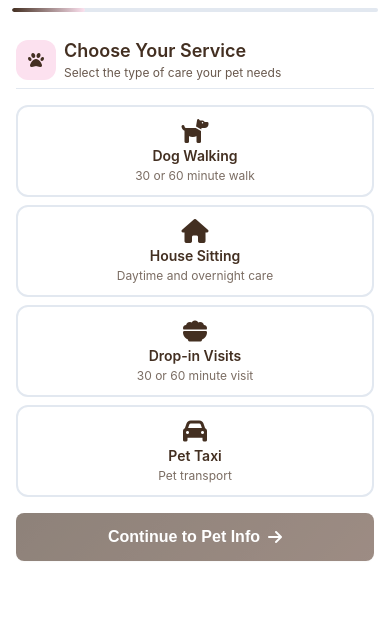
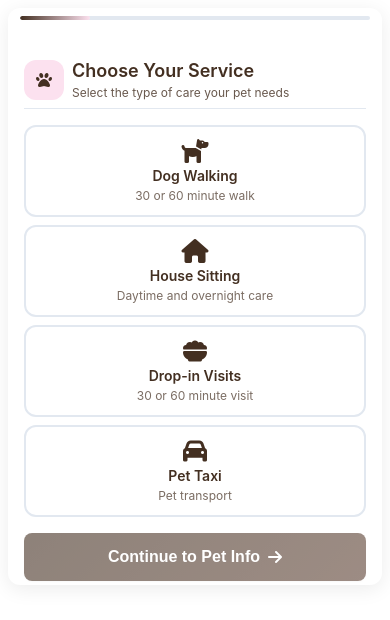
Before and after one commit to blackhawk123440/Booking-form-, a plain HTML site: page index.html in a window 390 px wide. Drawn offline with Linux system fonts and the light colour scheme.

Commit message:
Add files via upload

```diff
--- a/index.html
+++ b/index.html
@@ -86,6 +86,9 @@
       max-width: 100%;
       margin: 0 auto;
       background: transparent;
+      height: auto;
+      min-height: auto;
+      overflow: visible;
     }
 
     /* Prevent Webflow style conflicts */
@@ -114,6 +117,18 @@
       -webkit-font-smoothing: antialiased;
       -moz-osx-font-smoothing: grayscale;
       text-rendering: optimizeLegibility;
+    }
+
+    /* Webflow height integration */
+    .booking-form {
+      transition: height 0.3s ease, min-height 0.3s ease, transform 0.3s ease;
+      will-change: height, min-height, transform;
+    }
+
+    /* Ensure proper Webflow containment */
+    .booking-form * {
+      max-width: 100%;
+      box-sizing: border-box;
     }
 
     /* Prevent Webflow animations from interfering */
@@ -149,15 +164,23 @@
       z-index: 10;
       isolation: isolate;
       contain: layout style paint;
-      transition: all var(--transition-slow);
-      will-change: transform;
+      transition: all var(--transition-slow), height var(--transition-slow);
+      will-change: transform, height;
       backface-visibility: hidden;
-      min-height: 0;
+      min-height: auto;
+      height: auto;
       flex-shrink: 0;
+      display: flex;
+      flex-direction: column;
     }
 
     .booking-content {
       padding: var(--space-md);
+      flex: 1;
+      display: flex;
+      flex-direction: column;
+      min-height: 0;
+      overflow: visible;
     }
 
     /* ===== PROGRESS INDICATOR ===== */
@@ -237,10 +260,16 @@
     .form-section {
       display: none;
       animation: fadeInUp 0.4s ease;
+      flex: 1;
+      min-height: 0;
+      overflow: visible;
     }
 
     .form-section.active {
-      display: block;
+      display: flex;
+      flex-direction: column;
+      flex: 1;
+      min-height: 0;
     }
 
     @keyframes fadeInUp {
@@ -1388,8 +1417,11 @@
         -webkit-transform: translateZ(0);
         -webkit-backface-visibility: hidden;
         backface-visibility: hidden;
-        will-change: transform;
+        will-change: transform, height, min-height;
         touch-action: manipulation;
+        transition: height 0.3s ease, min-height 0.3s ease, transform 0.3s ease;
+        height: auto;
+        min-height: auto;
       }
 
       .booking-content {
@@ -2281,6 +2313,31 @@
   </div>
 
   <script>
+    // ===== DYNAMIC CONTAINER HEIGHT ===== */
+    function adjustContainerHeight() {
+      const bookingForm = document.querySelector('.booking-form');
+      const activeSection = document.querySelector('.form-section.active');
+
+      if (bookingForm && activeSection) {
+        // Get the natural height of the active section
+        const sectionHeight = activeSection.scrollHeight;
+        const progressHeight = document.querySelector('.progress-container').offsetHeight;
+        const padding = 32; // 16px top + 16px bottom
+
+        // Calculate total height needed
+        const totalHeight = sectionHeight + progressHeight + padding;
+
+        // Set container height with smooth transition
+        bookingForm.style.height = `${totalHeight}px`;
+        bookingForm.style.minHeight = `${totalHeight}px`;
+
+        // Add a small delay to ensure smooth transition
+        setTimeout(() => {
+          bookingForm.style.transition = 'height 0.3s ease, min-height 0.3s ease';
+        }, 10);
+      }
+    }
+
     // ===== BOOKING FORM STATE MANAGEMENT =====
     class BookingFormState {
       constructor() {
@@ -2525,6 +2582,11 @@
             this.updateSelectedDatesDisplay();
             break;
         }
+
+        // Adjust container height after step is set up
+        setTimeout(() => {
+          adjustContainerHeight();
+        }, 50);
       }
 
       selectService(service) {
@@ -2789,6 +2851,11 @@
             item.appendChild(removeDateBtn);
             listElement.appendChild(item);
           });
+
+        // Adjust container height after dates display is updated
+        setTimeout(() => {
+          adjustContainerHeight();
+        }, 10);
       }
 
       removeDate(dateStr) {
@@ -2797,6 +2864,11 @@
         this.calendar.render();
         this.updateSelectedDatesDisplay();
         this.updateButtonStates();
+
+        // Adjust container height after removing date
+        setTimeout(() => {
+          adjustContainerHeight();
+        }, 10);
       }
 
       applyFirstDateTimesToAll() {
@@ -2814,6 +2886,11 @@
 
         this.updateSelectedDatesDisplay();
         this.updateButtonStates();
+
+        // Adjust container height after applying times
+        setTimeout(() => {
+          adjustContainerHeight();
+        }, 10);
       }
 
       formatTimesForService(times, dateStr) {
@@ -2976,6 +3053,11 @@
 
         // Setup navigation
         this.setupNavigation();
+
+        // Adjust container height after calendar render
+        setTimeout(() => {
+          adjustContainerHeight();
+        }, 10);
       }
 
       getDateString(day) {
@@ -3282,12 +3364,35 @@
       }
     }
 
+    // ===== RESIZE OBSERVER FOR DYNAMIC HEIGHT =====
+    let resizeObserver;
+
+    function setupResizeObserver() {
+      const bookingForm = document.querySelector('.booking-form');
+      const activeSection = document.querySelector('.form-section.active');
+
+      if (bookingForm && activeSection && 'ResizeObserver' in window) {
+        resizeObserver = new ResizeObserver((entries) => {
+          for (let entry of entries) {
+            adjustContainerHeight();
+          }
+        });
+
+        resizeObserver.observe(activeSection);
+      }
+    }
+
     // ===== INITIALIZE APPLICATION =====
     let bookingForm;
 
     document.addEventListener('DOMContentLoaded', () => {
       bookingForm = new BookingFormController();
       window.bookingForm = bookingForm; // Make globally accessible
+
+      // Setup resize observer after initial load
+      setTimeout(() => {
+        setupResizeObserver();
+      }, 100);
     });
 
     // ===== ACCESSIBILITY ENHANCEMENTS =====
@@ -3310,6 +3415,11 @@
       }
     });
 
+    // ===== WINDOW RESIZE HANDLER =====
+    window.addEventListener('resize', () => {
+      adjustContainerHeight();
+    });
+
     // ===== TOUCH OPTIMIZATIONS =====
     document.addEventListener('touchstart', () => {}, { passive: true });
     document.addEventListener('touchmove', () => {}, { passive: true });
```
